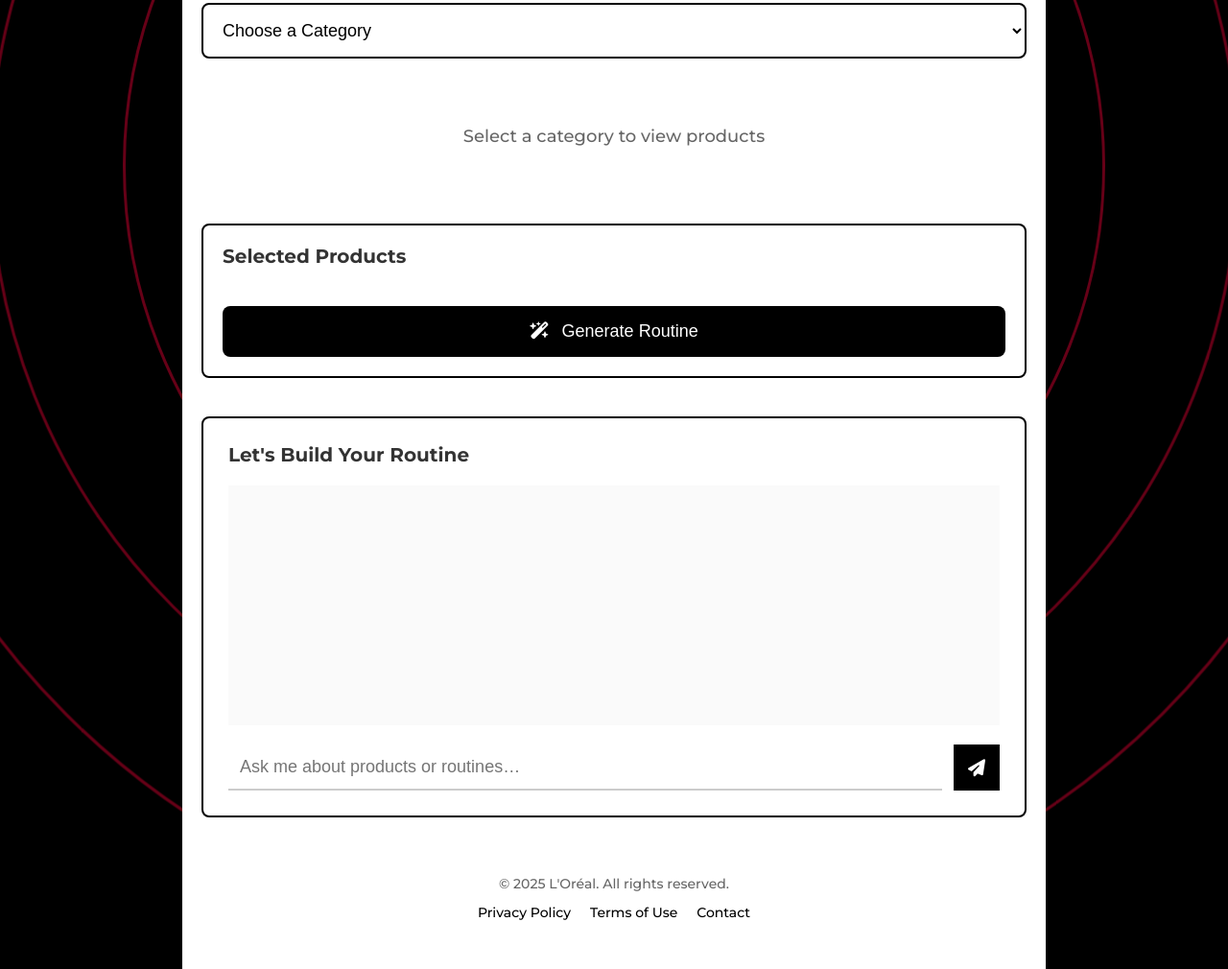
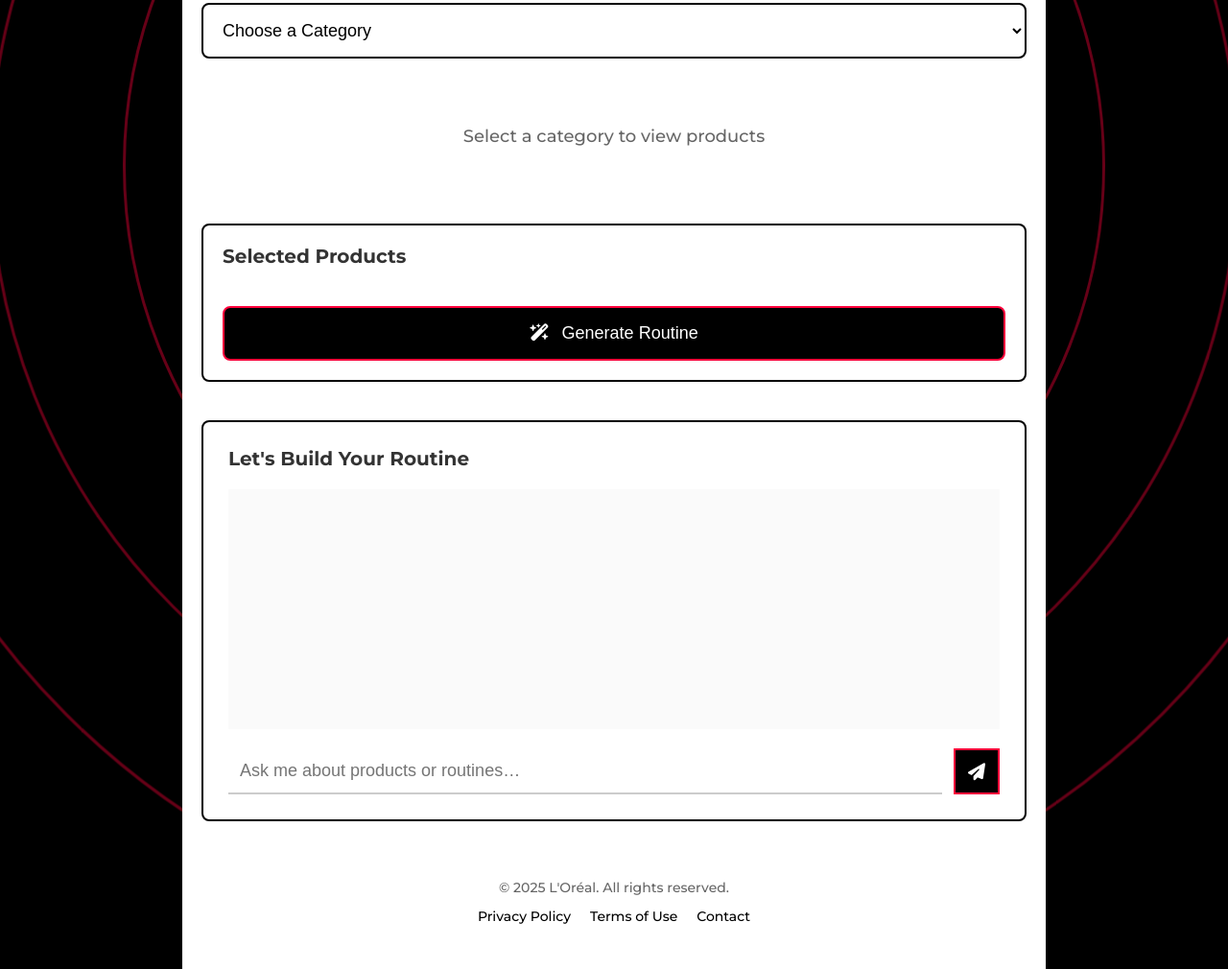
Before and after one commit to collins777/09-prj-loreal-routine-builder-main, a plain HTML site: page index.html in a window 1280 px wide. Shown: the part 227-1237 px from the top of the page at 96% size. Drawn offline with Linux system fonts and the light colour scheme; a script that the page names is missing.

Commit message:
Update button styles with border and hover effects for improved UI

```diff
--- a/style.css
+++ b/style.css
@@ -239,7 +239,7 @@ body {
   font-size: 18px;
   background: #000;
   color: #fff;
-  border: none;
+  border: 2px solid var(--primary-red);
   padding: 12px;
   width: 48px;
   height: 48px;
@@ -247,11 +247,13 @@ body {
   align-items: center;
   justify-content: center;
   cursor: pointer;
-  transition: background 0.3s;
+  transition: background 0.3s ease, border-color 0.3s ease;
 }
 
 .chat-form button:hover {
-  background: #666666;
+  background: var(--primary-red);
+  color: #000;
+  border-color: #000;
 }
 
 .chat-form button:focus {
@@ -288,10 +290,11 @@ body {
   margin: 0 8px;
   color: #000;
   text-decoration: none;
+  transition: color 0.3s ease;
 }
 
 .site-footer a:hover {
-  color: #666666;
+  color: var(--primary-red);
 }
 
 /* products grid */
@@ -364,14 +367,16 @@ body {
   font-weight: 500;
   color: #fff;
   background: #000;
-  border: none;
+  border: 2px solid var(--primary-red);
   border-radius: 8px;
   cursor: pointer;
-  transition: background 0.3s;
+  transition: background 0.3s ease, border-color 0.3s ease, color 0.3s ease;
 }
 
 .generate-btn:hover {
-  background: #666;
+  background: var(--primary-red);
+  color: #000;
+  border-color: #000;
 }
 
 .generate-btn i {
```
